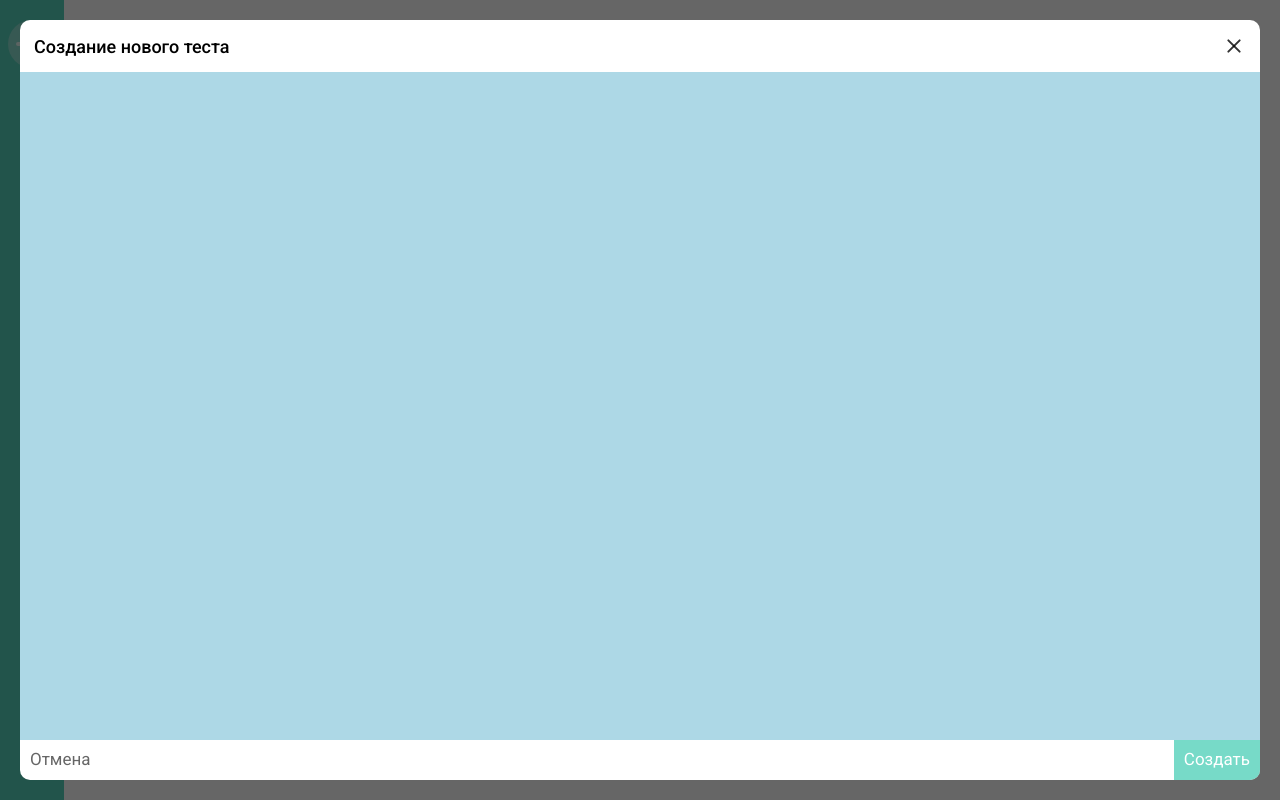
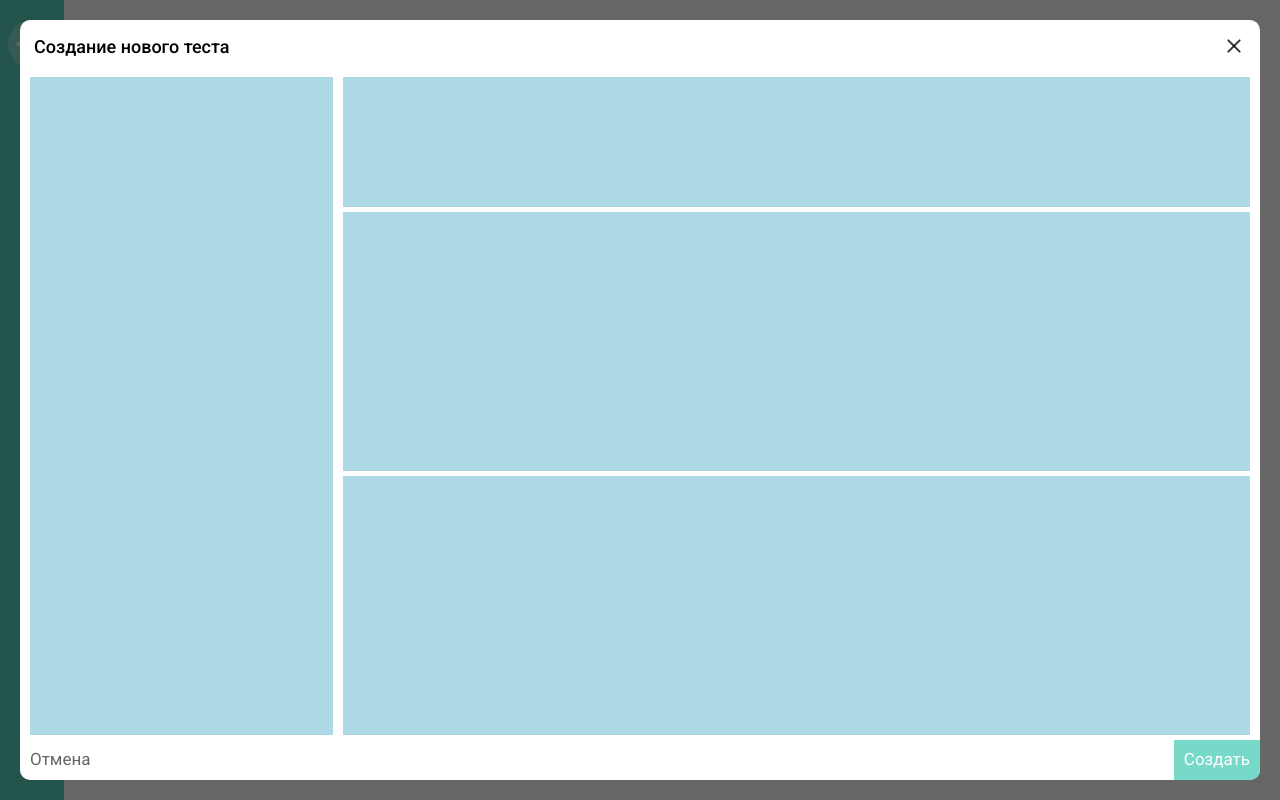
Before and after one commit to DoshSempai/study-platform, a React app: page / in a window 1280 px wide. Both pictures are taken after a click on the element 32 px from the left and 44 px from the top of the page. Built offline with nearby package versions, Linux system fonts and the light colour scheme.

Commit message:
[test_wizard] Layout Template

```diff
--- a/src/view/components/testwizard/testwizard.css
+++ b/src/view/components/testwizard/testwizard.css
@@ -100,5 +100,49 @@
 
 .testwizard__content {
   flex-grow: 1;
+  display: flex;
+  justify-content: space-between;
+  align-items: center;
+}
+
+.testwizard__left {
+  margin-left: 5px;
+  padding: 5px;
+  height: 100%;
+  flex-grow: 1;
+}
+
+.testwizard__right {
+  margin-right: 5px;
+  padding: 5px;
+  height: 100%;
+  flex-grow: 3;
+
+  display: flex;
+  flex-direction: column;
+  justify-content: space-between;
+}
+
+.testwizard__exircise_list {
+  width: 100%;
+  height: 100%;
   background: lightblue;
 }
+
+.testwizard__setting {
+  width: 100%;
+  flex-grow: 1;
+  margin-bottom: 5px;
+  background: lightblue;
+}
+.testwizard__data {
+  width: 100%;
+  flex-grow: 2;
+  margin-bottom: 5px;
+  background: lightblue;
+}
+.testwizard__preview {
+  width: 100%;
+  flex-grow: 2;
+  background: lightblue;
+}
--- a/src/view/components/testwizard/testwizard.tsx
+++ b/src/view/components/testwizard/testwizard.tsx
@@ -14,7 +14,16 @@ export const TestWizard = ({ onCloseModal }: ITestWizard): JSX.Element => {
 					<div className="testwizard__title">Создание нового теста</div>
 					<div className="testwizard__close" onClick={onCloseModal}></div>
 				</div>
-				<div className="testwizard__content"></div>
+				<div className="testwizard__content">
+					<div className="testwizard__left">
+						<div className="testwizard__exircise_list"></div>
+					</div>
+					<div className="testwizard__right">
+						<div className="testwizard__setting"></div>
+						<div className="testwizard__data"></div>
+						<div className="testwizard__preview"></div>
+					</div>
+				</div>
 				<div className="testwizard__footer">
 					<div className="testwizard__action testwizard__action-cancel" onClick={onCloseModal}>
 						Отмена
```
